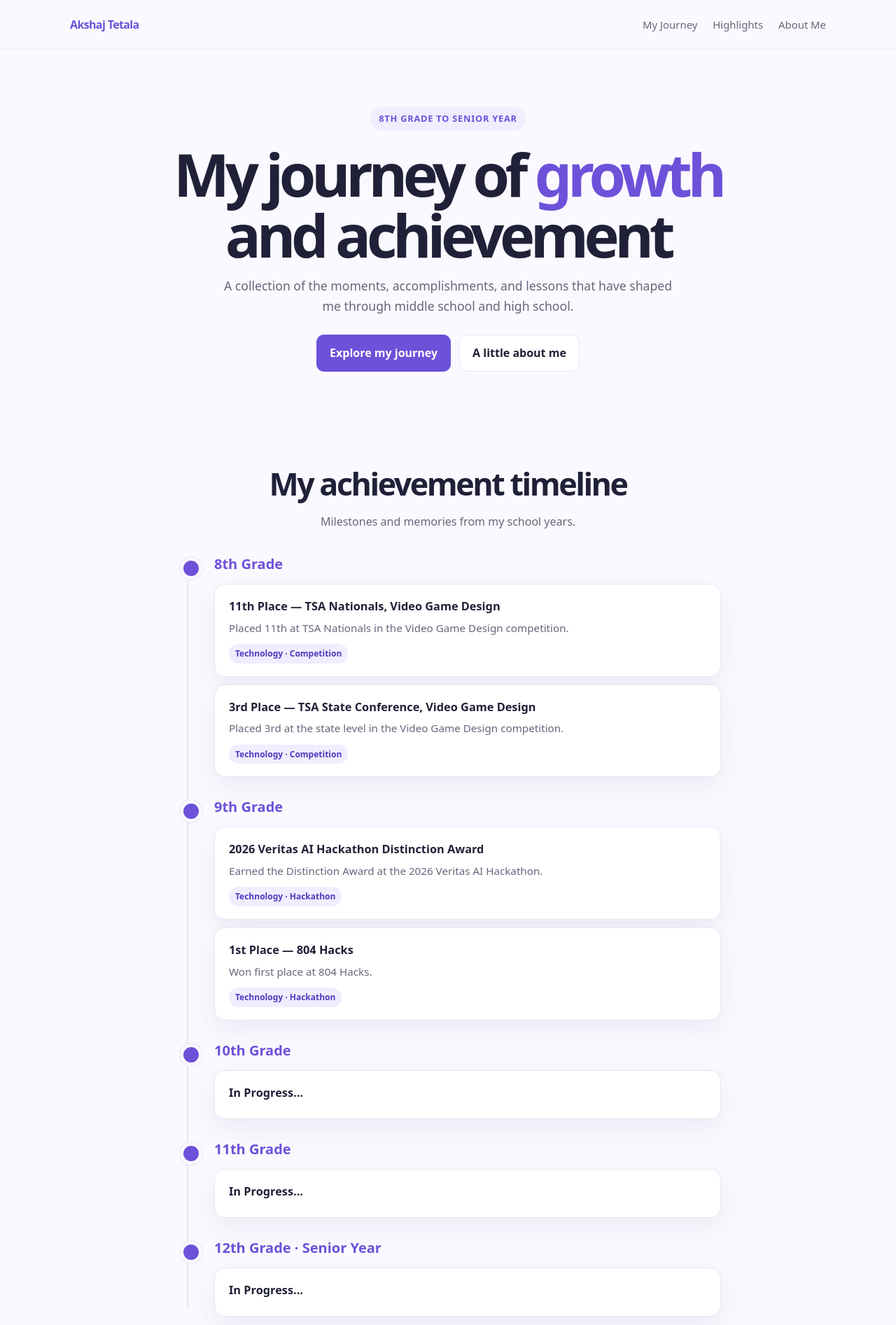
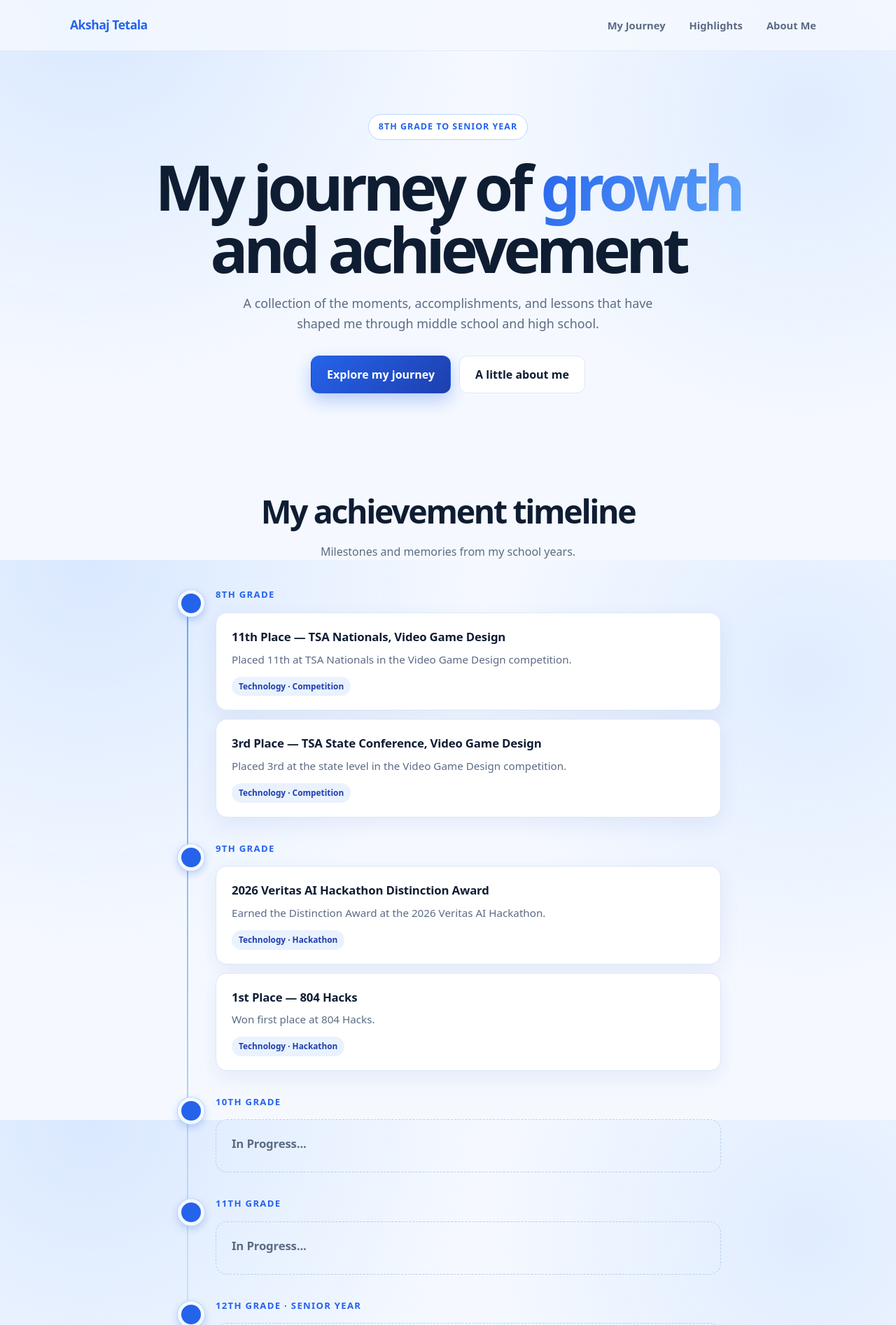
Before and after one commit to akshajtetala/achievements_page, a plain HTML site: page index.html in a window 1280 px wide. Shown: the top 1893 px of the page at 70% size. Drawn offline with Linux system fonts and the light colour scheme.

Commit message:
Update theme color and styles in index.html

```diff
--- a/index.html
+++ b/index.html
@@ -4,152 +4,265 @@
   <meta charset="UTF-8" />
   <meta name="viewport" content="width=device-width, initial-scale=1" />
   <meta name="description" content="Akshaj Tetala's achievements, projects, and growth from 8th grade through senior year." />
-  <meta name="theme-color" content="#f8f7ff" />
+  <meta name="theme-color" content="#f5f9ff" />
   <title>Akshaj Tetala | Achievement Journey</title>
   <style>
     :root {
       color-scheme: light;
-      --ink: #202138;
-      --muted: #65677b;
-      --purple: #6d51d9;
-      --purple-dark: #5238bd;
-      --purple-soft: #f0edff;
-      --paper: #fff;
-      --background: #faf9ff;
-      --line: #e8e5f2;
-      --shadow: 0 14px 36px rgb(52 39 116 / 7%);
+      --ink: #0f1d33;
+      --muted: #5b6b85;
+      --blue: #2563eb;
+      --blue-dark: #1e3fae;
+      --blue-light: #60a5fa;
+      --blue-soft: #eaf2ff;
+      --paper: #ffffff;
+      --background: #f5f9ff;
+      --line: #dbe6f7;
+      --shadow: 0 10px 30px rgb(30 64 175 / 8%);
+      --shadow-hover: 0 18px 40px rgb(30 64 175 / 16%);
     }
 
     * { box-sizing: border-box; }
-    html { scroll-behavior: smooth; scroll-padding-top: 85px; }
+    html { scroll-behavior: smooth; scroll-padding-top: 90px; }
     body {
       margin: 0;
       color: var(--ink);
-      background: var(--background);
-      font-family: system-ui, -apple-system, BlinkMacSystemFont, "Segoe UI", sans-serif;
+      background:
+        radial-gradient(circle at 10% 0%, #d9e8ff 0%, transparent 40%),
+        radial-gradient(circle at 90% 20%, #e0ecff 0%, transparent 35%),
+        var(--background);
+      background-attachment: fixed;
+      font-family: system-ui, -apple-system, BlinkMacSystemFont, "Segoe UI", Roboto, sans-serif;
       line-height: 1.65;
+      -webkit-font-smoothing: antialiased;
     }
     a { color: inherit; }
     .container { width: min(1080px, calc(100% - 40px)); margin: 0 auto; }
 
+    /* Header */
     header {
       position: sticky;
-      z-index: 5;
+      z-index: 10;
       top: 0;
-      border-bottom: 1px solid rgb(232 229 242 / 80%);
-      background: rgb(250 249 255 / 90%);
-      backdrop-filter: blur(14px);
+      border-bottom: 1px solid rgb(219 230 247 / 70%);
+      background: rgb(245 249 255 / 80%);
+      backdrop-filter: blur(16px);
+      -webkit-backdrop-filter: blur(16px);
     }
     nav {
-      min-height: 70px;
+      min-height: 72px;
       display: flex;
       align-items: center;
       justify-content: space-between;
       gap: 20px;
     }
-    .logo { color: var(--purple); font-weight: 850; letter-spacing: -.04em; text-decoration: none; }
-    .nav-links { display: flex; flex-wrap: wrap; gap: 22px; }
-    .nav-links a { color: var(--muted); font-size: .93rem; text-decoration: none; }
-    .nav-links a:hover, .nav-links a:focus-visible { color: var(--purple); }
+    .logo {
+      color: var(--blue);
+      font-weight: 850;
+      font-size: 1.1rem;
+      letter-spacing: -.03em;
+      text-decoration: none;
+    }
+    .nav-links { display: flex; flex-wrap: wrap; gap: 6px; }
+    .nav-links a {
+      padding: 8px 14px;
+      border-radius: 999px;
+      color: var(--muted);
+      font-size: .92rem;
+      font-weight: 600;
+      text-decoration: none;
+      transition: color .2s ease, background .2s ease;
+    }
+    .nav-links a:hover, .nav-links a:focus-visible { color: var(--blue); background: var(--blue-soft); }
 
-    .hero { padding: 82px 0 68px; text-align: center; }
+    /* Hero */
+    .hero { padding: 90px 0 70px; text-align: center; }
     .eyebrow {
       display: inline-block;
-      padding: 6px 12px;
+      padding: 7px 14px;
+      border: 1px solid #bfd6fb;
       border-radius: 999px;
-      color: var(--purple);
-      background: var(--purple-soft);
-      font-size: .8rem;
+      color: var(--blue);
+      background: var(--paper);
+      font-size: .78rem;
       font-weight: 750;
-      letter-spacing: .06em;
+      letter-spacing: .08em;
       text-transform: uppercase;
     }
     h1 {
-      max-width: 820px;
-      margin: 19px auto 16px;
-      font-size: clamp(2.7rem, 8vw, 5.3rem);
-      line-height: 1.02;
-      letter-spacing: -.075em;
+      max-width: 860px;
+      margin: 22px auto 18px;
+      font-size: clamp(2.8rem, 8vw, 5.6rem);
+      line-height: 1;
+      letter-spacing: -.07em;
     }
-    h1 span { color: var(--purple); }
-    .hero-copy { max-width: 640px; margin: 0 auto 26px; color: var(--muted); font-size: 1.1rem; }
+    h1 .accent {
+      background: linear-gradient(120deg, var(--blue), var(--blue-light));
+      -webkit-background-clip: text;
+      background-clip: text;
+      color: transparent;
+    }
+    .hero-copy { max-width: 620px; margin: 0 auto 30px; color: var(--muted); font-size: 1.12rem; }
     .actions { display: flex; justify-content: center; flex-wrap: wrap; gap: 12px; }
     .button {
       display: inline-block;
-      padding: 12px 18px;
+      padding: 13px 22px;
       border: 1px solid transparent;
-      border-radius: 11px;
+      border-radius: 12px;
       font-weight: 700;
       text-decoration: none;
-      transition: transform .16s ease, background .16s ease;
+      transition: transform .18s ease, background .18s ease, box-shadow .18s ease;
     }
     .button:hover { transform: translateY(-2px); }
-    .button.primary { color: white; background: var(--purple); }
-    .button.primary:hover { background: var(--purple-dark); }
-    .button.secondary { border-color: var(--line); background: white; }
+    .button.primary {
+      color: white;
+      background: linear-gradient(135deg, var(--blue), var(--blue-dark));
+      box-shadow: 0 10px 24px rgb(37 99 235 / 30%);
+    }
+    .button.primary:hover { box-shadow: 0 14px 30px rgb(37 99 235 / 40%); }
+    .button.secondary { border-color: var(--line); color: var(--ink); background: var(--paper); }
+    .button.secondary:hover { border-color: #a9c6f5; }
 
-    section { padding: 55px 0; }
-    .section-heading { margin: 0 auto 30px; text-align: center; }
-    .section-heading h2 { margin: 0 0 5px; font-size: clamp(1.9rem, 5vw, 2.8rem); letter-spacing: -.055em; }
+    /* Sections */
+    section { padding: 60px 0; }
+    .section-heading { margin: 0 auto 38px; text-align: center; }
+    .section-heading h2 { margin: 0 0 6px; font-size: clamp(2rem, 5vw, 2.9rem); letter-spacing: -.05em; }
     .section-heading p { margin: 0; color: var(--muted); }
 
+    /* Timeline */
     .timeline { position: relative; max-width: 780px; margin: 0 auto; }
-    .timeline::before { position: absolute; top: 12px; bottom: 12px; left: 17px; width: 2px; background: var(--line); content: ""; }
-    .year { position: relative; margin-bottom: 26px; padding-left: 56px; }
+    .timeline::before {
+      position: absolute; top: 14px; bottom: 14px; left: 17px; width: 2px;
+      background: linear-gradient(var(--blue-light), var(--line));
+      content: "";
+    }
+    .year { position: relative; margin-bottom: 34px; padding-left: 58px; }
     .year::before {
-      position: absolute; top: 7px; left: 7px; width: 22px; height: 22px;
-      border: 5px solid var(--background); border-radius: 50%; background: var(--purple);
-      box-shadow: 0 0 0 1px var(--line); content: "";
+      position: absolute; top: 4px; left: 4px; width: 28px; height: 28px;
+      border: 5px solid var(--background); border-radius: 50%;
+      background: var(--blue);
+      box-shadow: 0 0 0 1px #bfd6fb, 0 4px 12px rgb(37 99 235 / 30%);
+      content: "";
     }
-    .year h3 { margin: 0 0 12px; color: var(--purple); font-size: 1.25rem; }
+    .year h3 {
+      margin: 0 0 14px;
+      color: var(--blue);
+      font-size: .82rem;
+      font-weight: 800;
+      letter-spacing: .1em;
+      text-transform: uppercase;
+    }
     .achievement {
-      margin-bottom: 11px; padding: 18px 20px; border: 1px solid var(--line);
-      border-radius: 15px; background: var(--paper); box-shadow: var(--shadow);
+      margin-bottom: 12px; padding: 20px 22px; border: 1px solid var(--line);
+      border-radius: 16px; background: var(--paper); box-shadow: var(--shadow);
+      transition: transform .2s ease, box-shadow .2s ease;
     }
-    .achievement h4 { margin: 0 0 5px; font-size: 1.02rem; }
+    .achievement:hover { transform: translateY(-3px); box-shadow: var(--shadow-hover); }
+    .achievement h4 { margin: 0 0 6px; font-size: 1.05rem; letter-spacing: -.01em; }
     .achievement p { margin: 0; color: var(--muted); font-size: .95rem; }
+    .achievement.pending { border-style: dashed; border-color: #b9cfef; background: transparent; box-shadow: none; }
+    .achievement.pending h4 { color: var(--muted); font-weight: 600; }
     .tag {
-      display: inline-block; margin-top: 10px; padding: 4px 9px; border-radius: 999px;
-      color: var(--purple-dark); background: var(--purple-soft); font-size: .75rem; font-weight: 750;
+      display: inline-block; margin-top: 12px; padding: 4px 10px; border-radius: 999px;
+      color: var(--blue-dark); background: var(--blue-soft); font-size: .74rem; font-weight: 750;
     }
 
-    .cards { display: grid; grid-template-columns: repeat(3, 1fr); gap: 17px; }
+    /* Highlights */
+    .cards { display: grid; grid-template-columns: repeat(3, 1fr); gap: 18px; }
     .card {
-      padding: 23px; border: 1px solid var(--line); border-radius: 16px;
+      padding: 26px; border: 1px solid var(--line); border-radius: 18px;
+      background: var(--paper); box-shadow: var(--shadow);
+      transition: transform .2s ease, box-shadow .2s ease;
+    }
+    .card:hover { transform: translateY(-4px); box-shadow: var(--shadow-hover); }
+    .card-icon {
+      display: grid; width: 48px; height: 48px; margin-bottom: 16px;
+      place-items: center; border-radius: 14px; color: white; font-size: 1.2rem; font-weight: 800;
+      background: linear-gradient(135deg, var(--blue), var(--blue-light));
+      box-shadow: 0 8px 18px rgb(37 99 235 / 25%);
+    }
+    .card h3 { margin: 0 0 8px; font-size: 1.1rem; }
+    .card p { margin: 0; color: var(--muted); font-size: .95rem; }
+
+    /* About */
+    .about-grid { display: grid; grid-template-columns: 1.3fr .7fr; gap: 20px; }
+    .about-copy, .values {
+      padding: 30px; border: 1px solid var(--line); border-radius: 20px;
       background: var(--paper); box-shadow: var(--shadow);
     }
-    .card-icon {
-      display: grid; width: 45px; height: 45px; margin-bottom: 12px;
-      place-items: center; border-radius: 13px; color: var(--purple);
-      background: var(--purple-soft); font-size: 1.25rem; font-weight: 800;
+    .about-copy h3, .values h3 { margin: 0 0 12px; font-size: 1.4rem; letter-spacing: -.03em; }
+    .about-copy p { margin: 0 0 14px; color: var(--muted); }
+    .about-copy p:last-child { margin-bottom: 0; }
+    .values {
+      color: white;
+      background: linear-gradient(145deg, #3b82f6, #1e3fae);
+      border: none;
+      box-shadow: 0 16px 36px rgb(30 64 175 / 30%);
     }
-    .card h3 { margin: 0 0 6px; font-size: 1.08rem; }
-    .card p { margin: 0; color: var(--muted); font-size: .94rem; }
+    .values ul { display: grid; gap: 10px; margin: 14px 0 0; padding: 0; list-style: none; }
+    .values li {
+      padding: 9px 14px; border-radius: 10px;
+      background: rgb(255 255 255 / 14%); font-weight: 600; font-size: .95rem;
+    }
 
-    .about-grid { display: grid; grid-template-columns: 1.3fr .7fr; gap: 18px; }
-    .about-copy, .values {
-      padding: 25px; border: 1px solid var(--line); border-radius: 17px;
-      background: var(--paper); box-shadow: var(--shadow);
+    footer {
+      padding: 36px 0 50px; color: var(--muted);
+      text-align: center; font-size: .9rem; border-top: 1px solid var(--line);
+      margin-top: 20px;
     }
-    .about-copy h3, .values h3 { margin: 0 0 9px; font-size: 1.35rem; letter-spacing: -.03em; }
-    .about-copy p { margin: 0 0 12px; color: var(--muted); }
-    .about-copy p:last-child { margin-bottom: 0; }
-    .values { color: white; background: linear-gradient(140deg, #765ee4, #5238bd); }
-    .values ul { display: grid; gap: 8px; margin: 12px 0 0; padding: 0; list-style: none; }
-    .values li { padding: 7px 10px; border-radius: 9px; background: rgb(255 255 255 / 12%); }
 
-    footer { padding: 30px 0 45px; color: var(--muted); text-align: center; font-size: .9rem; }
-    :focus-visible { outline: 3px solid #aa9af5; outline-offset: 3px; }
+    :focus-visible { outline: 3px solid var(--blue-light); outline-offset: 3px; }
+
+    /* Load animations */
+    @keyframes fadeUp {
+      from { opacity: 0; transform: translateY(24px); }
+      to { opacity: 1; transform: translateY(0); }
+    }
+    @keyframes fadeIn {
+      from { opacity: 0; }
+      to { opacity: 1; }
+    }
+    @keyframes growLine {
+      from { transform: scaleY(0); }
+      to { transform: scaleY(1); }
+    }
+    @keyframes popIn {
+      from { opacity: 0; transform: scale(.6); }
+      to { opacity: 1; transform: scale(1); }
+    }
+
+    header { animation: fadeIn .8s ease both; }
+    .eyebrow { animation: fadeUp .7s ease .1s both; }
+    h1 { animation: fadeUp .8s ease .2s both; }
+    .hero-copy { animation: fadeUp .8s ease .35s both; }
+    .actions { animation: fadeUp .8s ease .5s both; }
+    .timeline::before { transform-origin: top; animation: growLine 1.2s ease .6s both; }
+    .year { animation: fadeUp .7s ease both; }
+    .year:nth-child(1) { animation-delay: .8s; }
+    .year:nth-child(2) { animation-delay: .95s; }
+    .year:nth-child(3) { animation-delay: 1.1s; }
+    .year:nth-child(4) { animation-delay: 1.25s; }
+    .year:nth-child(5) { animation-delay: 1.4s; }
+    .year::before { animation: popIn .5s ease both; }
+    .year:nth-child(1)::before { animation-delay: .8s; }
+    .year:nth-child(2)::before { animation-delay: .95s; }
+    .year:nth-child(3)::before { animation-delay: 1.1s; }
+    .year:nth-child(4)::before { animation-delay: 1.25s; }
+    .year:nth-child(5)::before { animation-delay: 1.4s; }
 
     @media (max-width: 720px) {
-      nav { flex-direction: column; justify-content: center; padding: 13px 0; }
-      .nav-links { justify-content: center; gap: 10px 18px; }
-      .hero { padding-top: 62px; }
+      nav { flex-direction: column; justify-content: center; padding: 14px 0; }
+      .nav-links { justify-content: center; }
+      .hero { padding-top: 64px; }
       .cards, .about-grid { grid-template-columns: 1fr; }
     }
     @media (prefers-reduced-motion: reduce) {
       html { scroll-behavior: auto; }
-      *, *::before, *::after { transition-duration: .01ms !important; }
+      *, *::before, *::after {
+        animation-duration: .01ms !important;
+        animation-delay: 0ms !important;
+        transition-duration: .01ms !important;
+      }
     }
   </style>
 </head>
@@ -171,7 +284,7 @@
     <section class="hero" id="home">
       <div class="container">
         <span class="eyebrow">8th Grade to Senior Year</span>
-        <h1>My journey of <span>growth</span> and achievement</h1>
+        <h1>My journey of <span class="accent">growth</span> and achievement</h1>
         <p class="hero-copy">A collection of the moments, accomplishments, and lessons that have shaped me through middle school and high school.</p>
         <div class="actions">
           <a class="button primary" href="#journey">Explore my journey</a>
@@ -217,17 +330,17 @@
 
           <article class="year">
             <h3>10th Grade</h3>
-            <div class="achievement"><h4>In Progress...</h4></div>
+            <div class="achievement pending"><h4>In Progress...</h4></div>
           </article>
 
           <article class="year">
             <h3>11th Grade</h3>
-            <div class="achievement"><h4>In Progress...</h4></div>
+            <div class="achievement pending"><h4>In Progress...</h4></div>
           </article>
 
           <article class="year">
             <h3>12th Grade · Senior Year</h3>
-            <div class="achievement"><h4>In Progress...</h4></div>
+            <div class="achievement pending"><h4>In Progress...</h4></div>
           </article>
         </div>
       </div>
```
